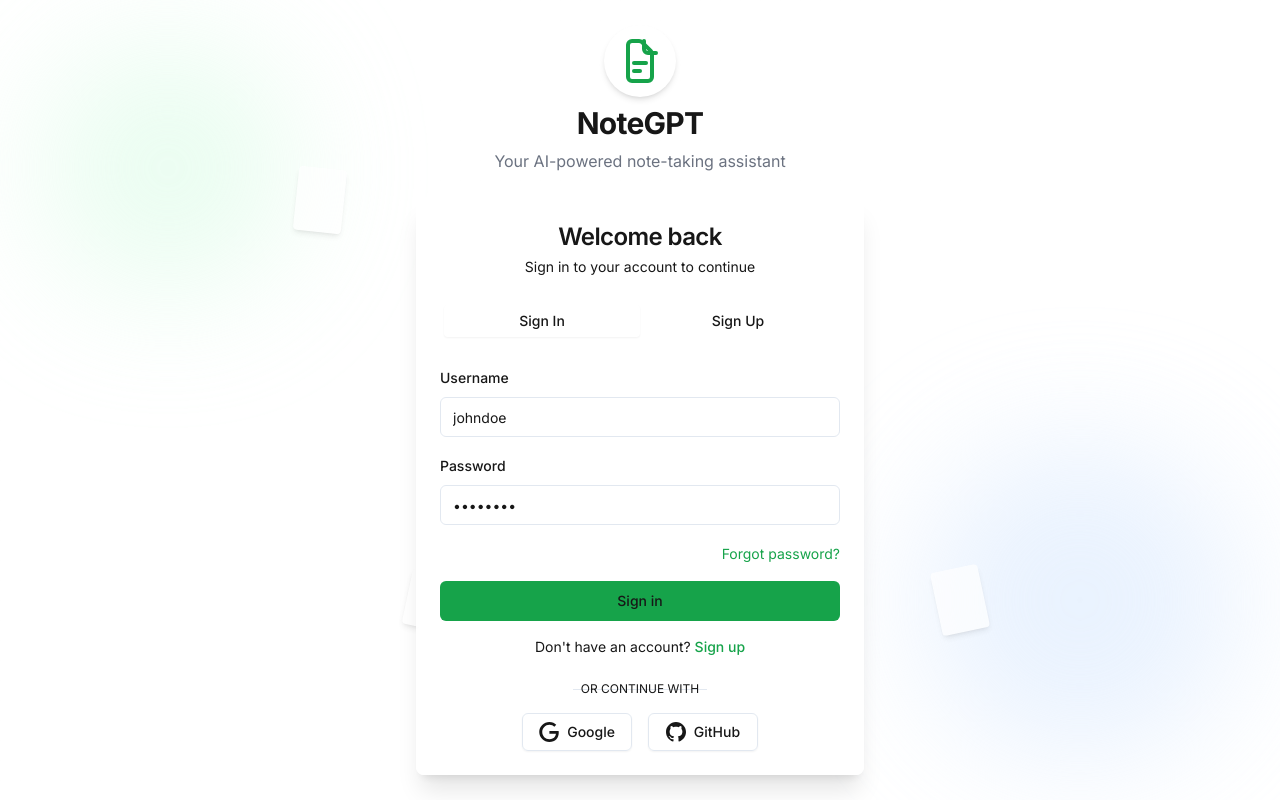
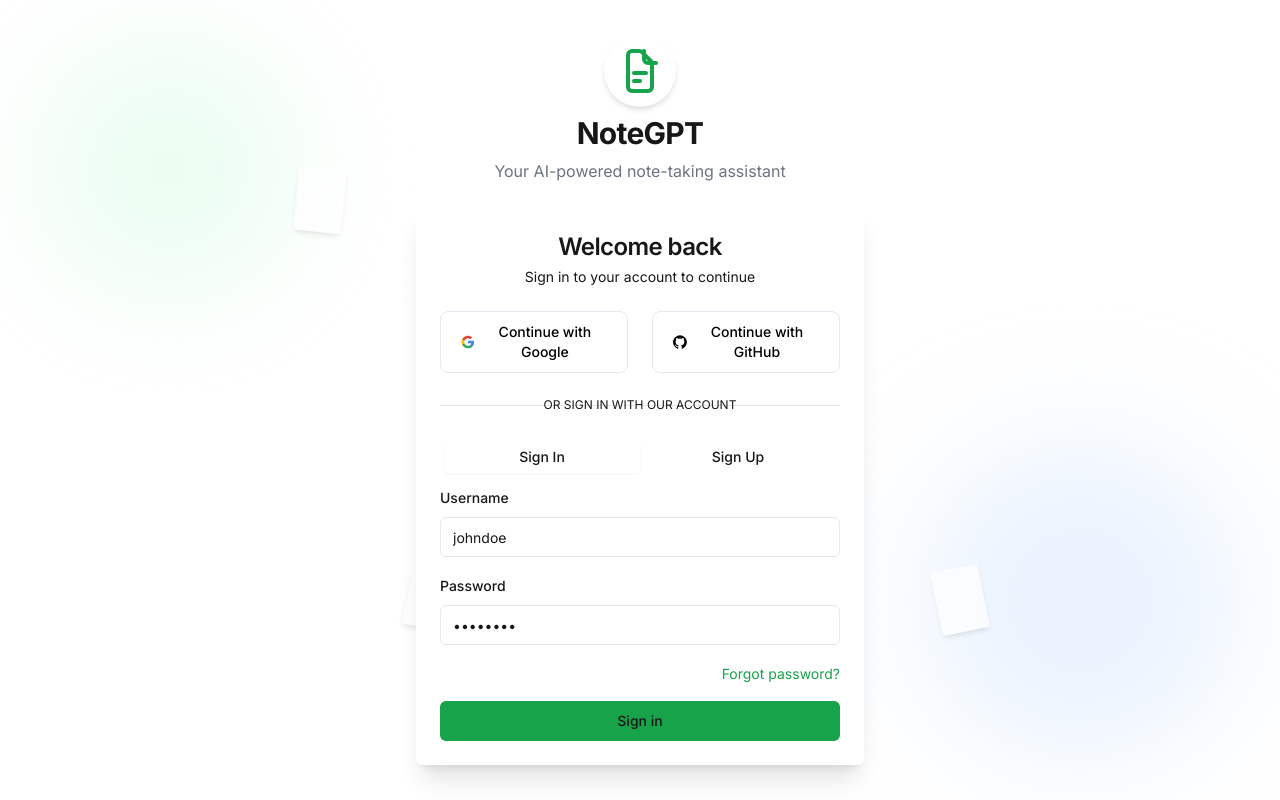
Before and after one commit to Htaaxx/NotebookLLM, a Next.js app in the folder front-end/: page / in a window 1280 px wide. Built offline with nearby package versions, Linux system fonts and the light colour scheme.

Commit message:
Adding google providers for authentication.

```diff
--- /dev/null
+++ b/front-end/src/app/api/auth/[...nextauth]/route.ts
@@ -0,0 +1,52 @@
+import NextAuth from "next-auth"
+import GoogleProvider from "next-auth/providers/google"
+import CredentialsProvider from "next-auth/providers/credentials"
+import { authAPI } from "@/lib/api"
+
+const handler = NextAuth({
+  providers: [
+    GoogleProvider({
+      clientId: process.env.GOOGLE_CLIENT_ID!,
+      clientSecret: process.env.GOOGLE_CLIENT_SECRET!,
+    }),
+    CredentialsProvider({
+      name: "Credentials",
+      credentials: {
+        username: { label: "Username", type: "text" },
+        password: { label: "Password", type: "password" }
+      },
+      async authorize(credentials) {
+        if (!credentials?.username || !credentials?.password) return null
+
+        try {
+          // Use your existing auth API
+          const data = await authAPI.signIn(credentials.username, credentials.password)
+          return {
+            id: data.id,
+            name: data.username,
+            email: data.email,
+          }
+        } catch (error) {
+          console.error("Authentication error:", error)
+          return null
+        }
+      }
+    })
+  ],
+  pages: {
+    signIn: '/auth',
+    signOut: '/auth',
+    error: '/auth',
+  },
+  callbacks: {
+    async jwt({ token, user }) {
+      return { ...token, ...user }
+    },
+    async session({ session, token }) {
+      session.user = token as any
+      return session
+    },
+  },
+})
+
+export { handler as GET, handler as POST }
--- a/front-end/src/components/auth-ui.tsx
+++ b/front-end/src/components/auth-ui.tsx
@@ -2,10 +2,12 @@
 
 import { useState } from "react"
 import { useRouter } from "next/navigation"
+import { signIn } from "next-auth/react"
 import { Tabs, TabsContent, TabsList, TabsTrigger } from "@/components/ui/tabs"
 import { Card, CardContent, CardDescription, CardFooter, CardHeader, CardTitle } from "@/components/ui/card"
 import { SignInForm } from "@/components/sign-in-form"
 import { SignUpForm } from "@/components/sign-up-form"
+import { Separator } from "@/components/ui/separator"
 
 export default function AuthUI() {
   const [activeTab, setActiveTab] = useState<string>("signin")
@@ -13,78 +15,93 @@
 
   // Handle successful authentication
   const handleAuthSuccess = () => {
-    // Redirect to the default page after successful authentication
     router.push("/defaultPage")
+  }
+
+  // Handle OAuth sign in
+  const handleOAuthSignIn = async (provider: string) => {
+    try {
+      await signIn(provider, { callbackUrl: '/defaultPage' })
+    } catch (error) {
+      console.error('OAuth sign in error:', error)
+    }
   }
 
   return (
     <Card className="w-full border-0 shadow-xl backdrop-blur-sm bg-white/90 dark:bg-gray-900/90">
       <CardHeader className="space-y-1">
         <CardTitle className="text-2xl text-center">Welcome back</CardTitle>
-        <CardDescription className="text-center">Sign in to your account to continue</CardDescription>
+        <CardDescription className="text-center">
+          {activeTab === "signin" ? "Sign in to your account to continue" : "Create an account to get started"}
+        </CardDescription>
       </CardHeader>
       <CardContent>
+        <div className="grid gap-6">
+          <div className="grid grid-cols-2 gap-6">
+            <button
+              type="button"
+              className="inline-flex w-full items-center justify-center rounded-lg border bg-white px-5 py-2.5 text-center text-sm font-medium text-black hover:bg-gray-100 focus:outline-none focus:ring-4 focus:ring-[#24292F]/50 disabled:opacity-50 dark:hover:bg-[#050708]/30 dark:focus:ring-gray-500"
+              onClick={() => handleOAuthSignIn('google')}
+            >
+              <svg className="mr-2 h-4 w-4" viewBox="0 0 24 24">
+                <path
+                  d="M22.56 12.25c0-.78-.07-1.53-.2-2.25H12v4.26h5.92c-.26 1.37-1.04 2.53-2.21 3.31v2.77h3.57c2.08-1.92 3.28-4.74 3.28-8.09z"
+                  fill="#4285F4"
+                />
+                <path
+                  d="M12 23c2.97 0 5.46-.98 7.28-2.66l-3.57-2.77c-.98.66-2.23 1.06-3.71 1.06-2.86 0-5.29-1.93-6.16-4.53H2.18v2.84C3.99 20.53 7.7 23 12 23z"
+                  fill="#34A853"
+                />
+                <path
+                  d="M5.84 14.09c-.22-.66-.35-1.36-.35-2.09s.13-1.43.35-2.09V7.07H2.18C1.43 8.55 1 10.22 1 12s.43 3.45 1.18 4.93l2.85-2.22.81-.62z"
+                  fill="#FBBC05"
+                />
+                <path
+                  d="M12 5.38c1.62 0 3.06.56 4.21 1.64l3.15-3.15C17.45 2.09 14.97 1 12 1 7.7 1 3.99 3.47 2.18 7.07l3.66 2.84c.87-2.6 3.3-4.53 6.16-4.53z"
+                  fill="#EA4335"
+                />
+              </svg>
+              Continue with Google
+            </button>
+            <button
+              type="button"
+              className="inline-flex w-full items-center justify-center rounded-lg border bg-white px-5 py-2.5 text-center text-sm font-medium text-black hover:bg-gray-100 focus:outline-none focus:ring-4 focus:ring-[#24292F]/50 disabled:opacity-50 dark:hover:bg-[#050708]/30 dark:focus:ring-gray-500"
+              onClick={() => handleOAuthSignIn('github')}
+            >
+              <svg className="mr-2 h-4 w-4" fill="currentColor" viewBox="0 0 20 20">
+                <path
+                  fillRule="evenodd"
+                  d="M10 .333A9.911 9.911 0 0 0 6.866 19.65c.5.092.678-.215.678-.477 0-.237-.01-1.017-.014-1.845-2.757.6-3.338-1.169-3.338-1.169a2.627 2.627 0 0 0-1.1-1.451c-.9-.615.07-.6.07-.6a2.084 2.084 0 0 1 1.518 1.021 2.11 2.11 0 0 0 2.884.823c.044-.503.268-.973.63-1.325-2.2-.25-4.516-1.1-4.516-4.9A3.832 3.832 0 0 1 4.7 7.068a3.56 3.56 0 0 1 .095-2.623s.832-.266 2.726 1.016a9.409 9.409 0 0 1 4.962 0c1.89-1.282 2.717-1.016 2.717-1.016.366.83.402 1.768.1 2.623a3.827 3.827 0 0 1 1.02 2.659c0 3.807-2.319 4.644-4.525 4.889a2.366 2.366 0 0 1 .673 1.834c0 1.326-.012 2.394-.012 2.72 0 .263.18.572.681.475A9.911 9.911 0 0 0 10 .333Z"
+                  clipRule="evenodd"
+                />
+              </svg>
+              Continue with GitHub
+            </button>
+          </div>
+          <div className="relative">
+            <div className="absolute inset-0 flex items-center">
+              <Separator className="w-full" />
+            </div>
+            <div className="relative flex justify-center text-xs uppercase">
+              <span className="bg-background px-2 text-muted-foreground">
+                {activeTab === "signin" ? "Or sign in with our account" : "Or sign up with our account"}
+              </span>
+            </div>
+          </div>
           <Tabs defaultValue="signin" value={activeTab} onValueChange={setActiveTab}>
-          <TabsList className="grid w-full grid-cols-2 mb-6">
+            <TabsList className="grid w-full grid-cols-2">
               <TabsTrigger value="signin">Sign In</TabsTrigger>
               <TabsTrigger value="signup">Sign Up</TabsTrigger>
             </TabsList>
             <TabsContent value="signin">
               <SignInForm onSuccess={handleAuthSuccess} />
-            <div className="mt-4 text-center text-sm">
-              <span className="text-muted-foreground">Don&apos;t have an account? </span>
-              <button
-                onClick={() => setActiveTab("signup")}
-                className="text-green-600 hover:text-green-700 dark:text-green-500 dark:hover:text-green-400 underline-offset-4 hover:underline font-medium"
-              >
-                Sign up
-              </button>
-            </div>
             </TabsContent>
             <TabsContent value="signup">
               <SignUpForm onSuccess={handleAuthSuccess} />
-            <div className="mt-4 text-center text-sm">
-              <span className="text-muted-foreground">Already have an account? </span>
-              <button
-                onClick={() => setActiveTab("signin")}
-                className="text-green-600 hover:text-green-700 dark:text-green-500 dark:hover:text-green-400 underline-offset-4 hover:underline font-medium"
-              >
-                Sign in
-              </button>
-            </div>
             </TabsContent>
           </Tabs>
+        </div>
       </CardContent>
-      <CardFooter className="flex flex-col space-y-4">
-        <div className="relative">
-          <div className="absolute inset-0 flex items-center">
-            <span className="w-full border-t" />
-          </div>
-          <div className="relative flex justify-center text-xs uppercase">
-            <span className="bg-background px-2 text-muted-foreground">Or continue with</span>
-          </div>
-        </div>
-        <div className="grid grid-cols-2 gap-4">
-          <button className="inline-flex items-center justify-center rounded-md border border-input bg-background px-4 py-2 text-sm font-medium shadow-sm transition-colors hover:bg-accent hover:text-accent-foreground">
-            <svg xmlns="http://www.w3.org/2000/svg" viewBox="0 0 24 24" className="h-5 w-5 mr-2">
-              <path
-                fill="currentColor"
-                d="M12.48 10.92v3.28h7.84c-.24 1.84-.853 3.187-1.787 4.133-1.147 1.147-2.933 2.4-6.053 2.4-4.827 0-8.6-3.893-8.6-8.72s3.773-8.72 8.6-8.72c2.6 0 4.507 1.027 5.907 2.347l2.307-2.307C18.747 1.44 16.133 0 12.48 0 5.867 0 .307 5.387.307 12s5.56 12 12.173 12c3.573 0 6.267-1.173 8.373-3.36 2.16-2.16 2.84-5.213 2.84-7.667 0-.76-.053-1.467-.173-2.053H12.48z"
-              />
-            </svg>
-            Google
-          </button>
-          <button className="inline-flex items-center justify-center rounded-md border border-input bg-background px-4 py-2 text-sm font-medium shadow-sm transition-colors hover:bg-accent hover:text-accent-foreground">
-            <svg xmlns="http://www.w3.org/2000/svg" viewBox="0 0 24 24" className="h-5 w-5 mr-2">
-              <path
-                fill="currentColor"
-                d="M12 0c-6.626 0-12 5.373-12 12 0 5.302 3.438 9.8 8.207 11.387.599.111.793-.261.793-.577v-2.234c-3.338.726-4.033-1.416-4.033-1.416-.546-1.387-1.333-1.756-1.333-1.756-1.089-.745.083-.729.083-.729 1.205.084 1.839 1.237 1.839 1.237 1.07 1.834 2.807 1.304 3.492.997.107-.775.418-1.305.762-1.604-2.665-.305-5.467-1.334-5.467-5.931 0-1.311.469-2.381 1.236-3.221-.124-.303-.535-1.524.117-3.176 0 0 1.008-.322 3.301 1.23.957-.266 1.983-.399 3.003-.404 1.02.005 2.047.138 3.006.404 2.291-1.552 3.297-1.23 3.297-1.23.653 1.653.242 2.874.118 3.176.77.84 1.235 1.911 1.235 3.221 0 4.609-2.807 5.624-5.479 5.921.43.372.823 1.102.823 2.222v3.293c0 .319.192.694.801.576 4.765-1.589 8.199-6.086 8.199-11.386 0-6.627-5.373-12-12-12z"
-              />
-            </svg>
-            GitHub
-          </button>
-        </div>
-      </CardFooter>
     </Card>
   )
 }
--- /dev/null
+++ b/front-end/src/components/ui/separator.tsx
@@ -0,0 +1,30 @@
+"use client"
+
+import * as React from "react"
+import * as SeparatorPrimitive from "@radix-ui/react-separator"
+import { cn } from "@/lib/utils"
+
+const Separator = React.forwardRef<
+  React.ElementRef<typeof SeparatorPrimitive.Root>,
+  React.ComponentPropsWithoutRef<typeof SeparatorPrimitive.Root>
+>(
+  (
+    { className, orientation = "horizontal", decorative = true, ...props },
+    ref
+  ) => (
+    <SeparatorPrimitive.Root
+      ref={ref}
+      decorative={decorative}
+      orientation={orientation}
+      className={cn(
+        "shrink-0 bg-border",
+        orientation === "horizontal" ? "h-[1px] w-full" : "h-full w-[1px]",
+        className
+      )}
+      {...props}
+    />
+  )
+)
+Separator.displayName = SeparatorPrimitive.Root.displayName
+
+export { Separator }
--- a/package.json
+++ b/package.json
@@ -3,6 +3,7 @@
     "@types/react": "^19.0.10"
   },
   "dependencies": {
+    "@radix-ui/react-separator": "^1.1.2",
     "@radix-ui/react-slot": "^1.1.2",
     "class-variance-authority": "^0.7.1",
     "clsx": "^2.1.1",
```
Also changed, not shown: 1 other file (tests, documents, lock files or other folders). Lines whose indentation alone changed are shown as unchanged.
